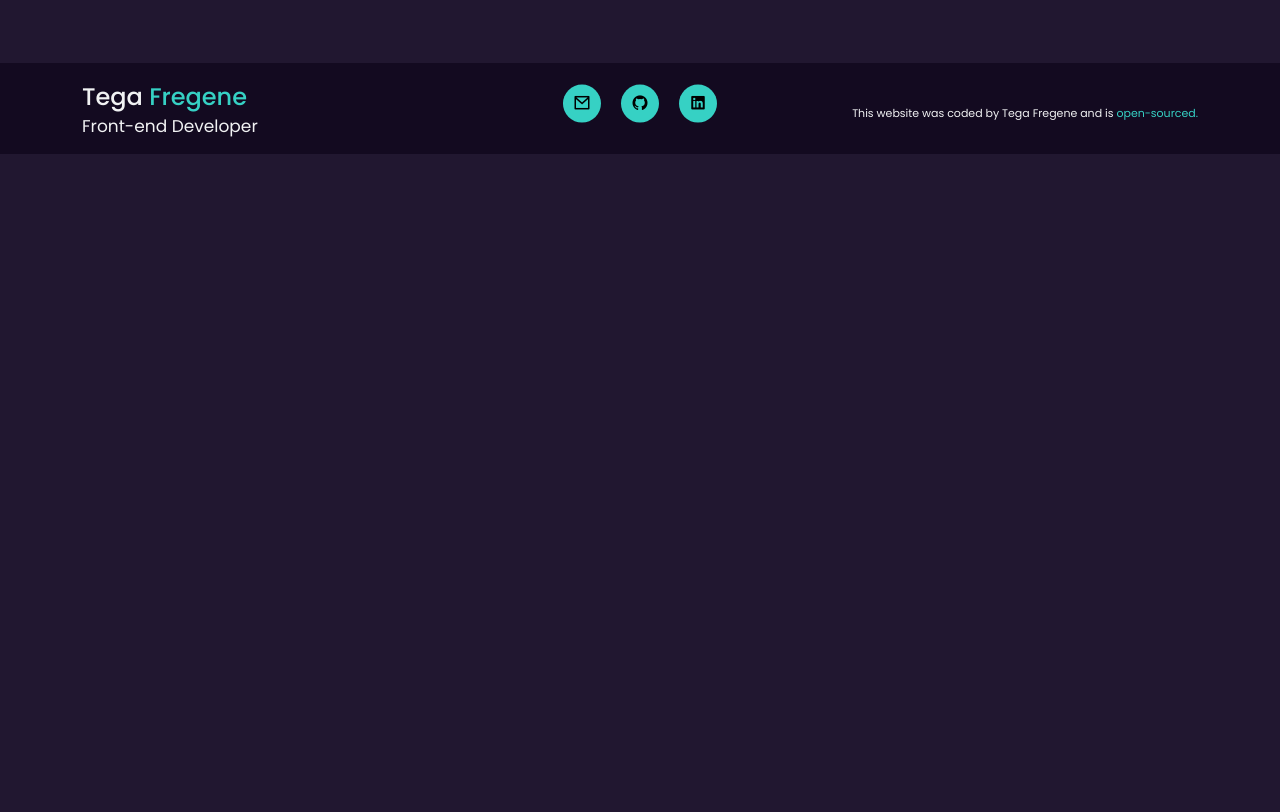
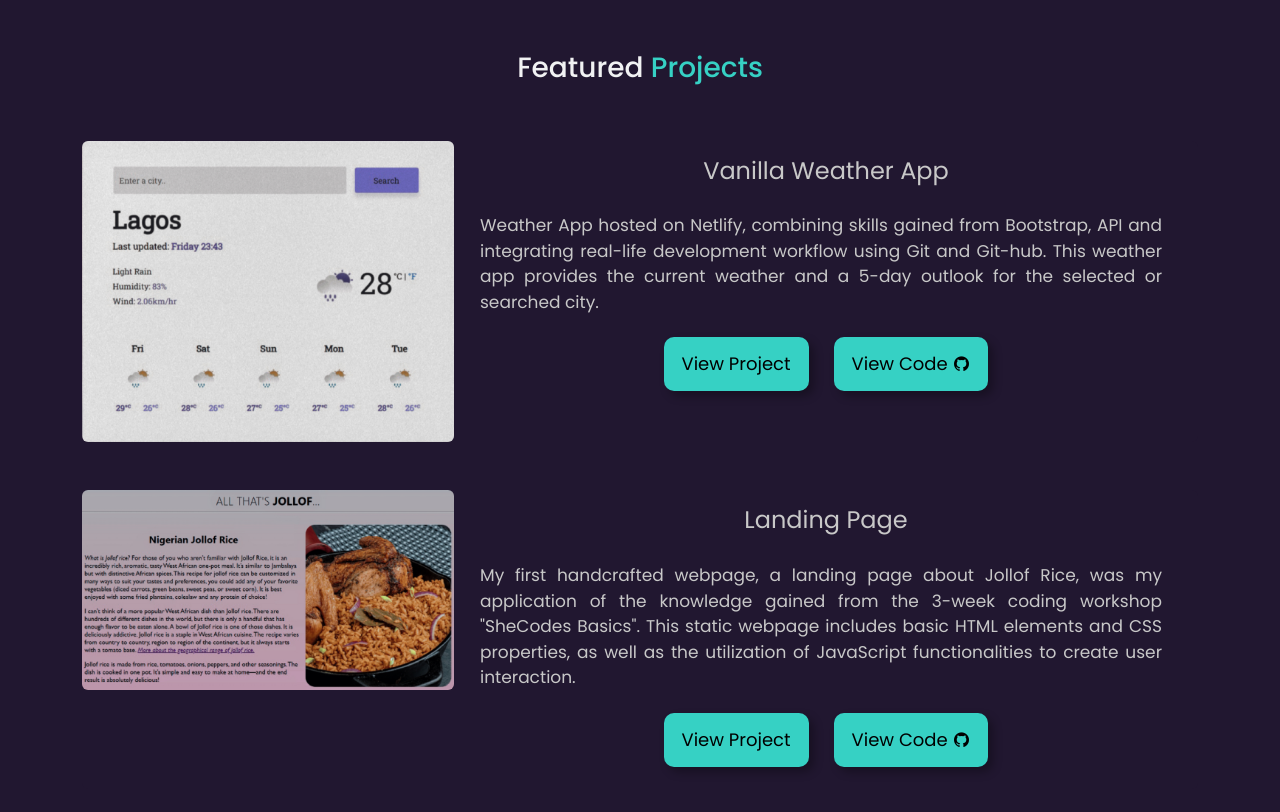
Before and after one commit to Oghenet3ga/portfolio_new, a plain HTML site: page index.html in a window 1280 px wide. Shown: the part 468-1280 px from the top of the page. Before the commit the page ends 800 px from the top, so only its background shows below. Drawn offline with nearby package versions, Linux system fonts and the light colour scheme.

Commit message:
Verified Github links and made Responsive

```diff
--- a/index.html
+++ b/index.html
@@ -96,6 +96,89 @@
                 </p>
                 <a href="#contactme" class="button">Contact me</a>
               </div>
+              <div class="home_projects">
+                <h3 class="home_subtitle p-5">
+                  Featured<span> Projects</span>
+                </h3>
+                <div class="featured_projects">
+                  <div class="card mb-3 pro1">
+                    <div class="row g-0">
+                      <div class="col-md-4">
+                        <img
+                          src="src/images/weath.jpg"
+                          class="img-fluid rounded home_proj_image"
+                        />
+                      </div>
+                      <div class="col-md-8">
+                        <div class="card-body">
+                          <h4
+                            class="card-title text-center text-decoration-none home_proj_title"
+                          >
+                            Vanilla Weather App
+                          </h4>
+                          <p class="card-text project_description">
+                            Weather App hosted on Netlify, combining skills
+                            gained from Bootstrap, API and integrating real-life
+                            development workflow using Git and Git-hub. This
+                            weather app provides the current weather and a 5-day
+                            outlook for the selected or searched city.
+                          </p>
+                          <div class="btn">
+                            <a href="projects.html" class="button"
+                              >View Project</a
+                            >
+                            <a
+                              href="https://github.com/Oghenet3ga/weather-app"
+                              class="button"
+                              target="_blank"
+                              >View Code <i class="ri-github-fill"></i
+                            ></a>
+                          </div>
+                        </div>
+                      </div>
+                    </div>
+                  </div>
+                  <div class="card mb-3 pro1 mt-5">
+                    <div class="row g-0">
+                      <div class="col-md-4">
+                        <img
+                          src="src/images/jrice.jpg"
+                          class="img-fluid rounded home_proj_image"
+                        />
+                      </div>
+                      <div class="col-md-8">
+                        <div class="card-body">
+                          <h4
+                            class="card-title text-center text-decoration-none home_proj_title"
+                          >
+                            Landing Page
+                          </h4>
+                          <p class="card-text project_description">
+                            My first handcrafted webpage, a landing page about
+                            Jollof Rice, was my application of the knowledge
+                            gained from the 3-week coding workshop "SheCodes
+                            Basics". This static webpage includes basic HTML
+                            elements and CSS properties, as well as the
+                            utilization of JavaScript functionalities to create
+                            user interaction.
+                          </p>
+                          <div class="btn">
+                            <a href="projects.html" class="button"
+                              >View Project</a
+                            >
+                            <a
+                              href="https://github.com/Oghenet3ga/landing-page"
+                              class="button"
+                              target="_blank"
+                              >View Code <i class="ri-github-fill"></i
+                            ></a>
+                          </div>
+                        </div>
+                      </div>
+                    </div>
+                  </div>
+                </div>
+              </div>
             </div>
           </div>
         </section>
--- a/src/css/style.css
+++ b/src/css/style.css
@@ -165,6 +165,7 @@ textarea {
   margin: 20px 28px;
   color: #c8c8c8;
   font-size: 18px;
+  text-align: justify;
 }
 .about_description {
   color: #c8c8c8;
@@ -173,7 +174,7 @@ textarea {
   padding-top: 8px;
   margin-right: 20px;
   padding-left: 10px;
-  justify-content: left;
+  text-align: justify;
 }
 
 .button {
@@ -189,6 +190,31 @@ textarea {
 }
 .button:hover {
   box-shadow: 0 8px 24px hsla(var(--hue), 100%, 40%, 0.25);
+}
+.pro1 {
+  background-color: var(--body-color);
+  border: none;
+
+  color: #c8c8c8;
+}
+
+.project_description {
+  font-size: 17px;
+  margin-top: 20px;
+  padding-top: 8px;
+  margin-right: 20px;
+  padding-left: 10px;
+  text-align: justify;
+}
+.home_proj_image {
+  justify-self: center;
+}
+.btn {
+  margin-top: 10px;
+  display: flex;
+  justify-content: center;
+  column-gap: 25px;
+  border: none;
 }
 .about-image {
   justify-self: center;
@@ -346,6 +372,9 @@ h4:hover {
   .footer_copy {
     font-size: 13px;
   }
+  .home_proj_title {
+    margin-top: 10px;
+  }
 }
 @media screen and (max-width: 320px) {
   .container {
```
Also changed, not shown: about.html (+1 -1 lines), projects.html (+4 -1 lines).
